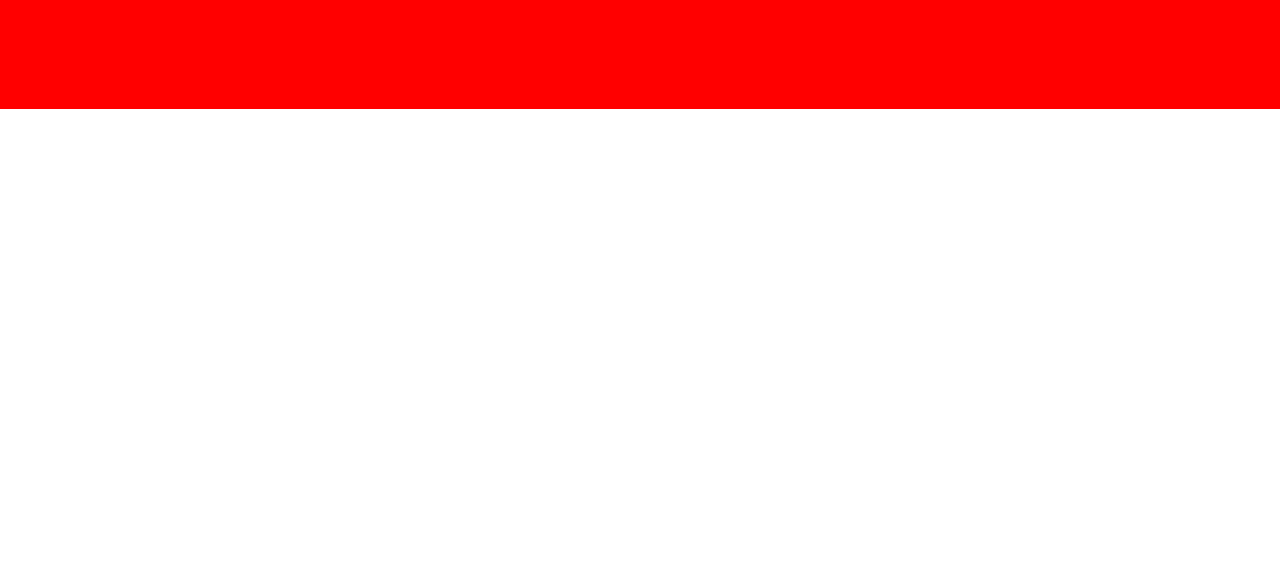
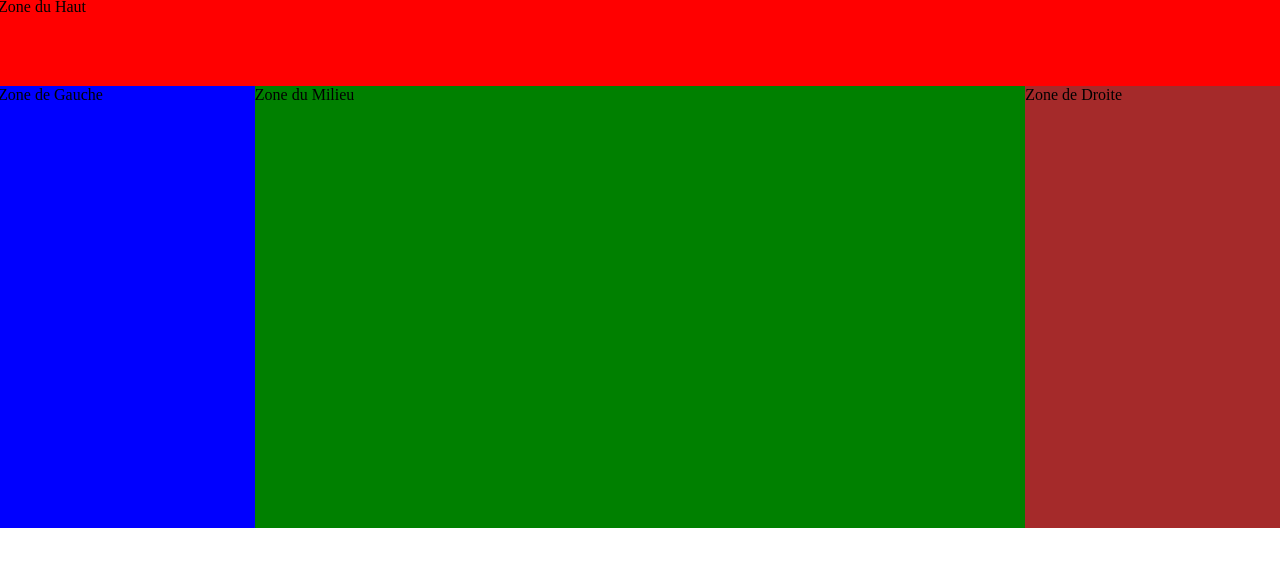
Before and after one commit to JeremyWiart/test, a plain HTML site: page figure_2/index.html in a window 1280 px wide. Drawn offline with Linux system fonts and the light colour scheme.

Commit message:
fin de la figure 2

```diff
--- a/figure_2/index.css
+++ b/figure_2/index.css
@@ -1,9 +1,11 @@
 main{
+    display: flex;
+    flex-direction: column;
+    height: 520px;
+    margin-left: -10px;
+    margin-right: -10px;
+    margin-top: -10px;
 
-    height: 543px;
-    margin-left: -10px;
-    margin-right: -8px;
-    margin-top: -8px;
 
 }
 
@@ -14,15 +16,28 @@ header.zh{
 }
 
 
-section.zg{
+div.cont{
+    display: flex;
+    width: 100%;
+    height: 100%;
+    margin-bottom: -10px;
+}
+div.zg{
 
     background-color: blue;
     width:20%;
-    height: 80%;
+    height: 100%;
 }
 
-section.zm{
+div.zm{
     background-color: green;
     width:60%;
-    height: 80%;
+    height: 100%;
 }
+
+div.zd{
+
+    background-color: brown;
+    width:20%;
+    height: 100%;
+}
--- a/figure_2/index.html
+++ b/figure_2/index.html
@@ -7,14 +7,12 @@
 <body>
    <main>
 
-        <header class="zh">
-
-        </header>
-            <section class="cont">
-                <section class="zg"></section>
-                <section class="zm"></section>
-                <section class="zd"></section>
-            </section>
+        <header class="zh">Zone du Haut</header>
+            <div class="cont">
+                <div class="zg">Zone de Gauche</div>
+                <div class="zm">Zone du Milieu</div>
+                <div class="zd">Zone de Droite</div>
+            </div>
     </main>
 </body>
 </html>
```
